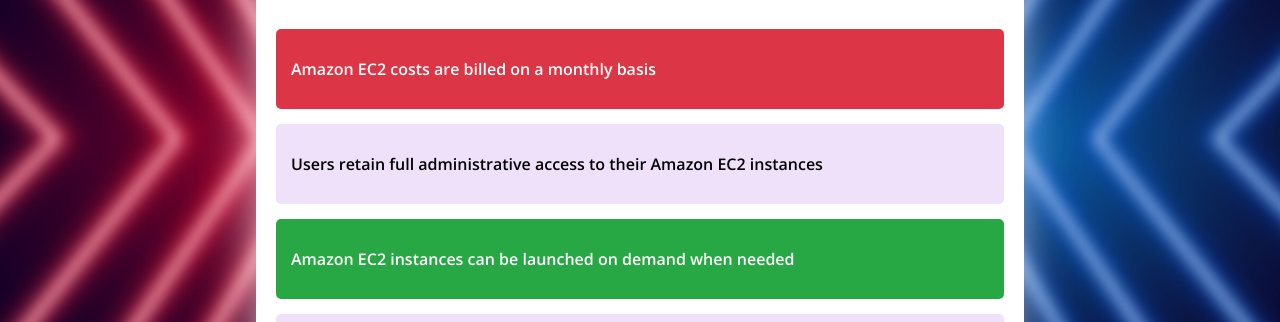
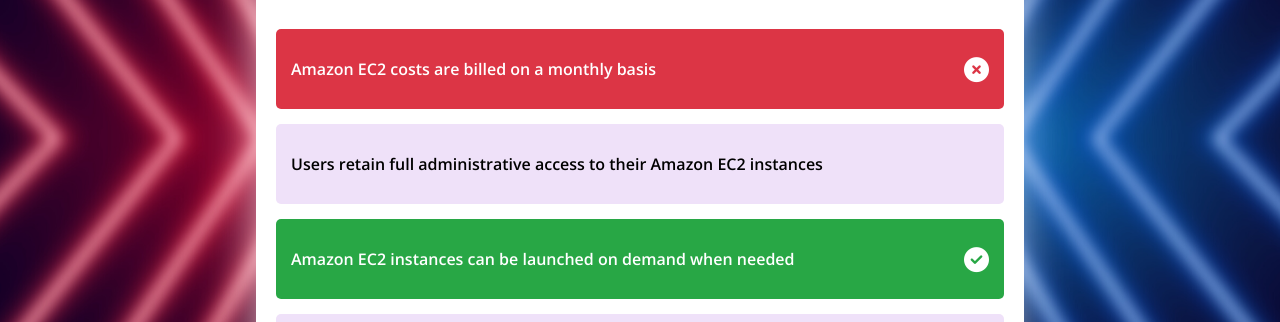
Before and after one commit to shadowgks/quizizy-vuejs, a Vue app: page / in a window 1280 px wide. Both pictures are taken after a click on the element "Amazon EC2 costs are billed on a monthly basis". Shown: the part 242-564 px from the top of the page. Built offline with nearby package versions, Linux system fonts and the light colour scheme.

Commit message:
score done on model resultat

```diff
--- a/src/App.vue
+++ b/src/App.vue
@@ -3,48 +3,58 @@
     <!-- Background image -->
     <div class="bg_image"></div>
     <Quiz
-    :questions="myJson[current_question]"
-    :currentIndex="current_question"
+      :questions="myJson[current_question]"
+      :currentIndex="current_question"
+      :lenght_data="myJson.length"
+      @onAnswerSelected="answerSelected"
+      @onNextQuestion="current_question++"
+      v-if="current_question <= myJson.length - 1"
+    />
+    <Resultat v-else
     :lenght_data="myJson.length"
-    @onAnswerSelected="answerSelected"
-    @onNextQuestion="current_question++"/>
+    :score="score"/>
   </main>
 </template>
 
 
 <script>
-import Answers from './components/Answers.vue';
-import Resultat from './components/Resultat.vue';
-import InfoQuiz from './components/InfoQuiz.vue';
-import StartQuiz from './components/StartQuiz.vue';
-import Quiz from './components/Quiz.vue';
-import User from './components/User.vue';
+import Answers from "./components/Answers.vue";
+import Resultat from "./components/Resultat.vue";
+import InfoQuiz from "./components/InfoQuiz.vue";
+import StartQuiz from "./components/StartQuiz.vue";
+import Quiz from "./components/Quiz.vue";
+import User from "./components/User.vue";
 
 // data
 import data from "./assets/js/data/newData.json";
 
 export default {
-  components: {StartQuiz,InfoQuiz,Resultat,Answers,Quiz,User,data},
-  data(){
-    return{
+  components: { StartQuiz, InfoQuiz, Resultat, Answers, Quiz, User, data },
+  data() {
+    return {
       myJson: data,
-      current_question : 0, //index
-    }
+      current_question: 0, //index
+      score: 0,
+    };
   },
   methods: {
-    answerSelected(index){
-
-      if(this.myJson[this.current_question].selected != null){
+    answerSelected(index) {
+      //disable selected
+      if (this.myJson[this.current_question].selected != null) {
         return false;
       }
+      //set selected some value
       this.myJson[this.current_question].selected = index;
-    }
+
+      //increment Score
+      if (this.myJson[this.current_question].isCorrect == index) {
+        this.score++;
+      }
+    },
   },
-}
-
+};
 </script>
 
 
 <style scoped>
-
 </style>
--- a/src/components/Quiz.vue
+++ b/src/components/Quiz.vue
@@ -1,11 +1,10 @@
 <script>
-    // import data from "../assets/js/data/newData.json";
 export default {
     props : ['questions','currentIndex','lenght_data'],
 
     data(){
         return{
-            score : 0,
+            score : 0
         }
     },
     methods: {
@@ -16,7 +15,6 @@
 <template>
     <!-- quiz -->
     <div class="box_quiz">
-        <!-- {{myJson[4]['question']}} -->
         <div class="quiz_header">
             <h3>Quiz of AWS</h3>
             <div class="time">
@@ -30,12 +28,6 @@
             </div>
             <div class="questions">
                 <div>
-                    <!-- correct || class
-                    <i class="fa-regular fa-circle-check good"></i>
-                    -->
-                    <!-- incorrect || class
-                    <i class="fa-regular fa-circle-xmark faild"></i>
-                    -->
                     <div
                     class="question"
                     @click="$emit('onAnswerSelected', index)"
@@ -45,24 +37,17 @@
                             {'incorrect' : questions.selected != questions.isCorrect && index == questions.selected}
                     ">
                         <p>{{answer.choix}}</p>
-                        <!-- {{answer.isCorrect}} -->
+                        <i v-if="questions.selected !== null && index === questions.isCorrect"
+                        class="fa-regular fa-circle-check good"></i>
+                        <i v-if="questions.selected != questions.isCorrect && index == questions.selected"
+                        class="fa-regular fa-circle-xmark faild"></i>
                     </div>
-                    <!-- <div class="question incorrect">
-                        <p>Users retain full administrative access to their Amazon EC2 instances.</p><i class="fa-regular fa-circle-xmark faild"></i>
-                    </div>
-                    <div class="question">
-                        <p>Amazon EC2 instances can be launched on demand when needed.</p>
-                    </div>
-                    <div class="question">
-                        <p>Users can permanently run enough instances to handle peak workloads.</p>
-                    </div> -->
                 </div>
             </div>
         </div>
         <div class="quiz_footer">
             <p><span class="step">{{currentIndex+1}}</span> of <span class="all">{{lenght_data}}</span> Questions</p>
             <div>
-                <!-- <button class="submit">Submit</button> -->
                 <button class="next" v-show="questions.selected != null" @click="$emit('onNextQuestion')">Next</button>
             </div>
         </div>
--- a/src/components/Resultat.vue
+++ b/src/components/Resultat.vue
@@ -6,13 +6,13 @@
         </div>
         <div class="resultat_body">
             <div class="name_user">
-                <h4></h4>
+                <h4>saad</h4>
             </div>
             <div class="text_finish">
                 <span>Completed the Quiz!</span>
             </div>
             <div class="score">
-                <p>You got <span></span> out of <span></span></p>
+                <p>You got <span>{{score}}</span> out of <span>{{lenght_data}}</span></p>
             </div>
         </div>
         <div class="resultat_footer">
@@ -24,7 +24,7 @@
 
 <script>
 export default {
-
+    props : ['lenght_data','score'],
 }
 </script>
 
```
